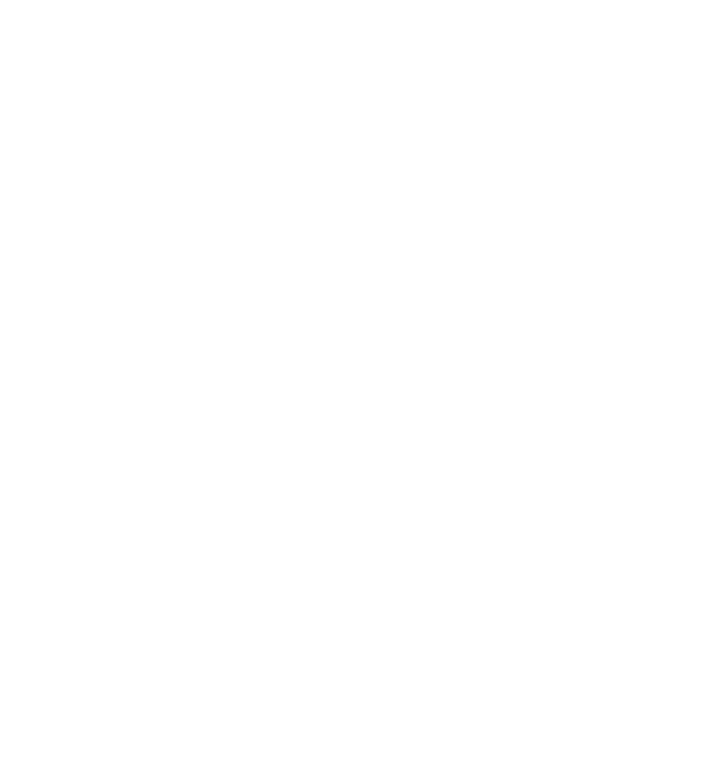
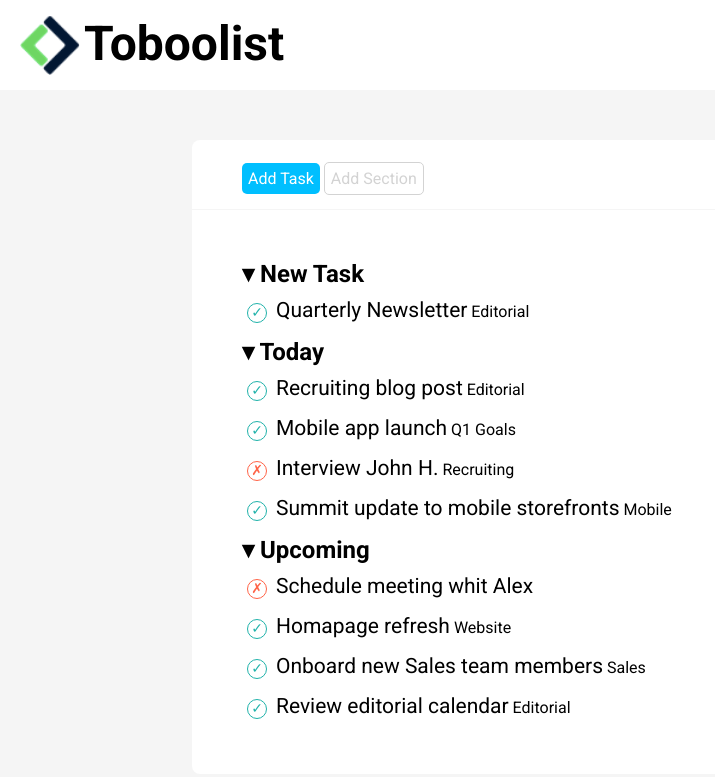
Before and after one commit to GianlucaGiardella/html-css-toboolist, a plain HTML site: page index.html in a window 1280 px wide. Shown: the whole page, without its empty margins (0-715 px from the left). Drawn offline with Linux system fonts and the light colour scheme.

Commit message:
Added: Header and Main

```diff
--- a/assets/style.css
+++ b/assets/style.css
@@ -0,0 +1,98 @@
+* {
+    margin: 0;
+    padding: 0;
+    box-sizing: border-box;
+    font-family: 'Roboto', sans-serif;
+}
+
+body {
+    background-color: rgb(245, 245, 245);
+}
+
+header {
+    height: 90px;
+    padding: 15px 10px 15px 20px;
+    background-color: white;
+}
+
+header>img {
+    width: 60px;
+}
+
+h1 {
+    display: inline-block;
+    font-size: 3rem;
+    position: relative;
+    bottom: 15px;
+}
+
+main {
+    background-color: white;
+    width: 70%;
+    margin: 50px auto;
+    border-radius: 8px;
+}
+
+.menu {
+    height: 70px;
+    padding: 22px 0px 10px 50px;
+    border-bottom: 1px solid rgb(245, 245, 245);
+}
+
+.add {
+    padding: 6px;
+    border-radius: 5px;
+    font-size: 16px;
+}
+
+.task {
+    color: white;
+    background-color:deepskyblue;
+    border: none;
+}
+
+.section {
+    color: lightgray;
+    background-color: white;
+    border: 1px solid lightgray;
+}
+
+.lists {
+    padding: 40px 50px;
+}
+
+ul {
+    list-style-type: none
+}
+
+li {
+    margin: 10px 0px;
+}
+
+h3{
+    font-size: 21px;
+    font-weight: 500;
+    display: inline-block;
+}
+
+.symb {
+    font-size: 14px;
+    display: inline-block;
+    text-align: center;
+    width: 20px;
+    height: 20px;
+    margin: 5px;
+    border-radius: 10px;
+}
+
+.v {
+
+    color: lightseagreen;
+    border: 1px solid lightseagreen;
+}
+
+.x {
+    color: tomato;
+    border: 1px solid tomato;
+
+}
--- a/index.html
+++ b/index.html
@@ -1,12 +1,92 @@
 <!DOCTYPE html>
 <html lang="en">
+
 <head>
     <meta charset="UTF-8">
     <meta http-equiv="X-UA-Compatible" content="IE=edge">
     <meta name="viewport" content="width=device-width, initial-scale=1.0">
     <title>Esercizio 4</title>
+    <link rel="preconnect" href="https://fonts.googleapis.com">
+    <link rel="preconnect" href="https://fonts.gstatic.com" crossorigin>
+    <link href="https://fonts.googleapis.com/css2?family=Roboto:wght@100;400&display=swap" rel="stylesheet">
+    <link href="https://fonts.googleapis.com/css2?family=Roboto:wght@700&display=swap" rel="stylesheet">
+    <link rel="stylesheet" href="assets/style.css">
 </head>
+
 <body>
+    <header>
+        <img src="img/Logo.png" alt="Logo Boolean">
+        <h1>Toboolist</h1>
+    </header>
+    <main>
+        <div class="menu">
+            <button class="add task">Add Task</button>
+            <button class="add section">Add Section</button>
+        </div>
+        <div class="lists">
+            <ul>
+                <li>
+                    <h2>&#9662; New Task</h2>
+                    <ul>
+                        <li>
+                            <span class="symb v">✓</span>
+                            <h3>Quarterly Newsletter</h3>
+                            <span class="tag editorial">Editorial</span>
+                        </li>
+                    </ul>
+                </li>
+                <li>
+                    <h2>&#9662; Today</h2>
+                    <ul>
+                        <li>
+                            <span class="symb v">✓</span>
+                            <h3>Recruiting blog post</h3>
+                            <span>Editorial</span>
+                        </li>
+                        <li>
+                            <span class="symb v">✓</span>
+                            <h3>Mobile app launch</h3>
+                            <span>Q1 Goals</span>
+                        </li>
+                        <li>
+                            <span class="symb x">✗</span>
+                            <h3>Interview John H.</h3>
+                            <span>Recruiting</span>
+                        </li>
+                        <li>
+                            <span class="symb v">✓</span>
+                            <h3>Summit update to mobile storefronts</h3>
+                            <span>Mobile</span>
+                        </li>
+                    </ul>
+                </li>
+                <li>
+                    <h2>&#9662; Upcoming</h2>
+                    <ul>
+                        <li>
+                            <span class="symb x">✗</span>
+                            <h3>Schedule meeting whit Alex</h3>
+                        </li>
+                        <li>
+                            <span class="symb v">✓</span>
+                            <h3>Homapage refresh</h3>
+                            <span>Website</span>
+                        </li>
+                        <li>
+                            <span class="symb v">✓</span>
+                            <h3>Onboard new Sales team members</h3>
+                            <span>Sales</span>
+                        </li>
+                        <li>
+                            <span class="symb v">✓</span>
+                            <h3>Review editorial calendar</h3>
+                            <span>Editorial</span>
+                        </li>
+                    </ul>
+                </li>
+            </ul>
+        </div>
+    </main>
+</body>
 
-</body>
 </html>
```
Also changed, not shown: 1 other file.
